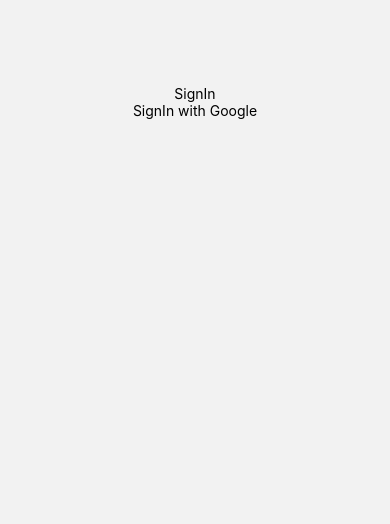
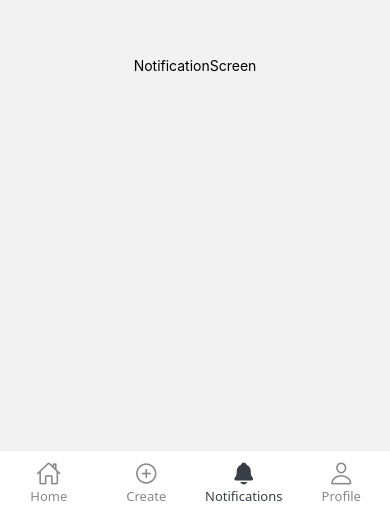
Before and after one commit to Elestra-Dev/bookosaurs-mobile, a React Native app: screen /Notification in a window 390 px wide. Shown: the part 320-844 px from the top of the page. Built offline with nearby package versions, Linux system fonts and the light colour scheme.

Commit message:
add navigation icons and android installation bug

```diff
--- a/navigations/RootNavigator.tsx
+++ b/navigations/RootNavigator.tsx
@@ -21,8 +21,8 @@
         ) : (
           <Stack.Screen name="Auth" component={AuthStack} />
           )} */}
+      <Stack.Screen name="Tabs" component={TabNavigator} />
       <Stack.Screen name="Auth" component={AuthStack} />
-      <Stack.Screen name="Tabs" component={TabNavigator} />
     </Stack.Navigator>
   );
 }
--- a/navigations/TabNavigator.tsx
+++ b/navigations/TabNavigator.tsx
@@ -1,5 +1,6 @@
 import React from "react";
 import { createBottomTabNavigator } from "@react-navigation/bottom-tabs";
+import Ionicons from 'react-native-vector-icons/Ionicons';
 import Home from "../screens/tabs/Home";
 import Profile from "../screens/tabs/Profile";
 import Create from "../screens/tabs/Create";
@@ -9,11 +10,61 @@
 
 export default function TabNavigator() {
   return (
-    <Tab.Navigator screenOptions={{ headerShown: false }}>
-      <Tab.Screen name="Home" component={Home} />
-      <Tab.Screen name="Create" component={Create} />
-      <Tab.Screen name="Notification" component={NotificationScreen} />
-      <Tab.Screen name="Profile" component={Profile} />
+    <Tab.Navigator
+      screenOptions={({ route }) => ({
+        tabBarIcon: ({ focused, color, size }) => {
+          let iconName;
+
+          if (route.name === 'Home') {
+            iconName = focused ? 'home' : 'home-outline';
+          } else if (route.name === 'Create') {
+            iconName = focused ? 'add-circle' : 'add-circle-outline';
+          } else if (route.name === 'Notification') {
+            iconName = focused ? 'notifications' : 'notifications-outline';
+          } else if (route.name === 'Profile') {
+            iconName = focused ? 'person' : 'person-outline';
+          }
+
+          return <Ionicons name={iconName} size={size} color={color} />;
+        },
+        tabBarActiveTintColor: '#393E46', // Changed to a nicer red
+        tabBarInactiveTintColor: '#888',
+        tabBarStyle: {
+          backgroundColor: '#fff',
+          borderTopWidth: 0,
+          // paddingBottom: 10,
+          height: 73,
+          paddingTop:3
+        },
+        tabBarLabelStyle: {
+          fontSize: 13,
+          marginBottom: 5,
+        },
+        headerShown: false, // Hide header for all screens
+      })}
+    >
+      <Tab.Screen
+        name="Home"
+        component={Home}
+        options={{ title: 'Home' }}
+      />
+      <Tab.Screen
+        name="Create"
+        component={Create}
+        options={{ title: 'Create' }}
+      />
+      <Tab.Screen
+        name="Notification"
+        component={NotificationScreen}
+        options={{
+          title: 'Notifications',
+        }}
+      />
+      <Tab.Screen
+        name="Profile"
+        component={Profile}
+        options={{ title: 'Profile' }}
+      />
     </Tab.Navigator>
   );
 }
--- a/package.json
+++ b/package.json
@@ -19,7 +19,8 @@
     "react-native": "0.80.2",
     "react-native-gesture-handler": "^2.27.2",
     "react-native-safe-area-context": "^5.5.2",
-    "react-native-screens": "^4.13.1"
+    "react-native-screens": "^4.13.1",
+    "react-native-vector-icons": "^10.3.0"
   },
   "devDependencies": {
     "@babel/core": "^7.25.2",
--- a/screens/tabs/NotificationScreen.tsx
+++ b/screens/tabs/NotificationScreen.tsx
@@ -3,7 +3,12 @@
 
 const NotificationScreen = () => {
   return (
-    <View>
+    <View
+      style={{
+        flex: 1,
+        justifyContent: 'center',
+        alignItems: 'center'
+      }}>
       <Text>NotificationScreen</Text>
     </View>
   )
```
Also changed, not shown: 3 other files (tests, documents, lock files or other folders).
